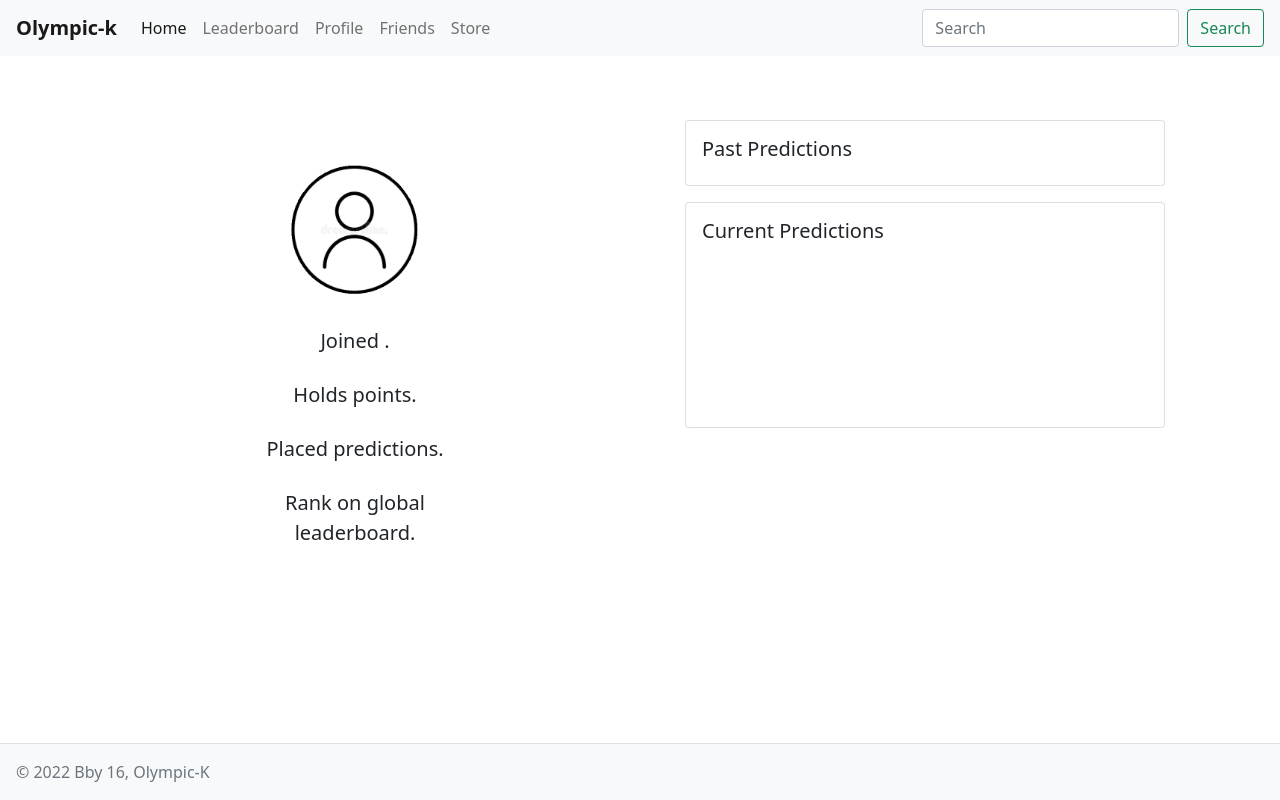
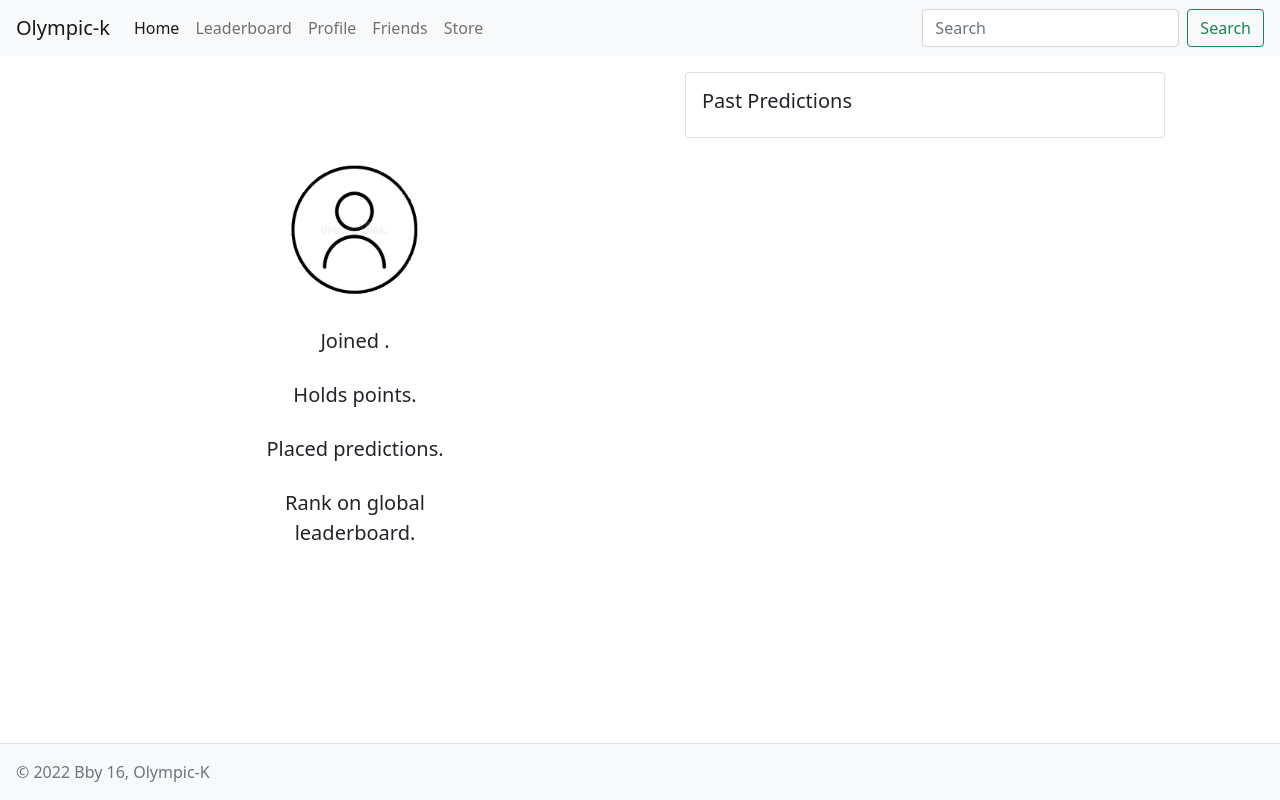
Before and after one commit to bcherng/1800_202210_BBY16, a website built with Vite: page profile.html in a window 1280 px wide. Built offline with nearby package versions, Linux system fonts and the light colour scheme; some packages are replaced by stand-ins of ours; no server answers; the database is empty.

Commit message:
ui(profile): Remove current predictions and fix overflow

```diff
--- a/profile.html
+++ b/profile.html
@@ -6,7 +6,7 @@
     <meta name="Olympic-k" content="my bcit project" />
     <meta name="author" content="BCIT" />
 
-    <link rel="stylesheet" href="./styles/style.css" />
+    <link rel="stylesheet" href="./styles/profile.css" />
 
     <link
       href="https://cdn.jsdelivr.net/npm/bootstrap@5.0.2/dist/css/bootstrap.min.css"
@@ -50,7 +50,7 @@
             </div>
           </div>
         </div>
-        <div class="col mt-5">
+        <div class="col">
           <div class="card mx-auto my-3" style="width: 30rem">
             <div class="card-body" id="past-predictions-holder">
               <h5 class="card-title">Past Predictions</h5>
@@ -67,14 +67,6 @@
               </template>
             </div>
           </div>
-
-          <div class="card mx-auto my-3" style="width: 30rem; height: 40%">
-            <div class="card-body">
-              <h5 class="card-title">Current Predictions</h5>
-            </div>
-          </div>
-
-          <div class="smol-margin my-5"></div>
         </div>
       </div>
     </div>
--- /dev/null
+++ b/styles/profile.css
@@ -0,0 +1,6 @@
+body {
+  display: grid;
+  grid-template-rows: auto 1fr auto;
+  min-height: 100vh;
+  width: 100%;
+}
```
